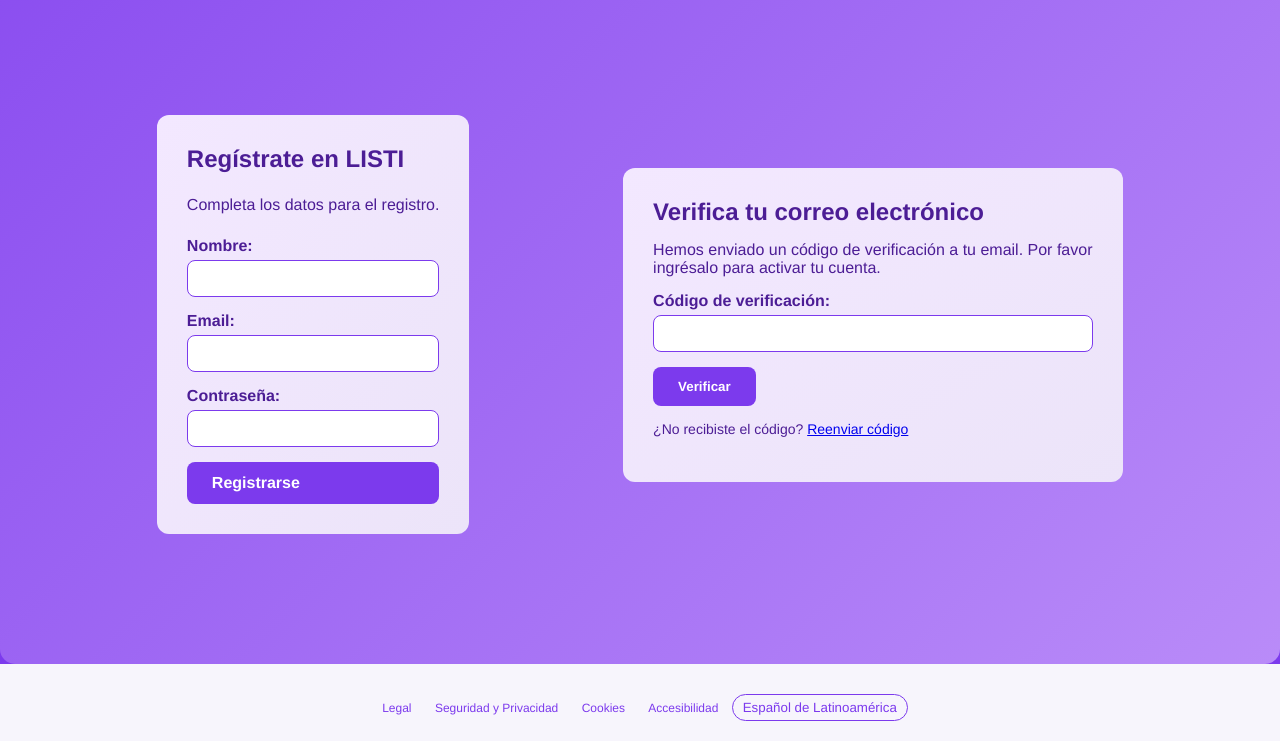
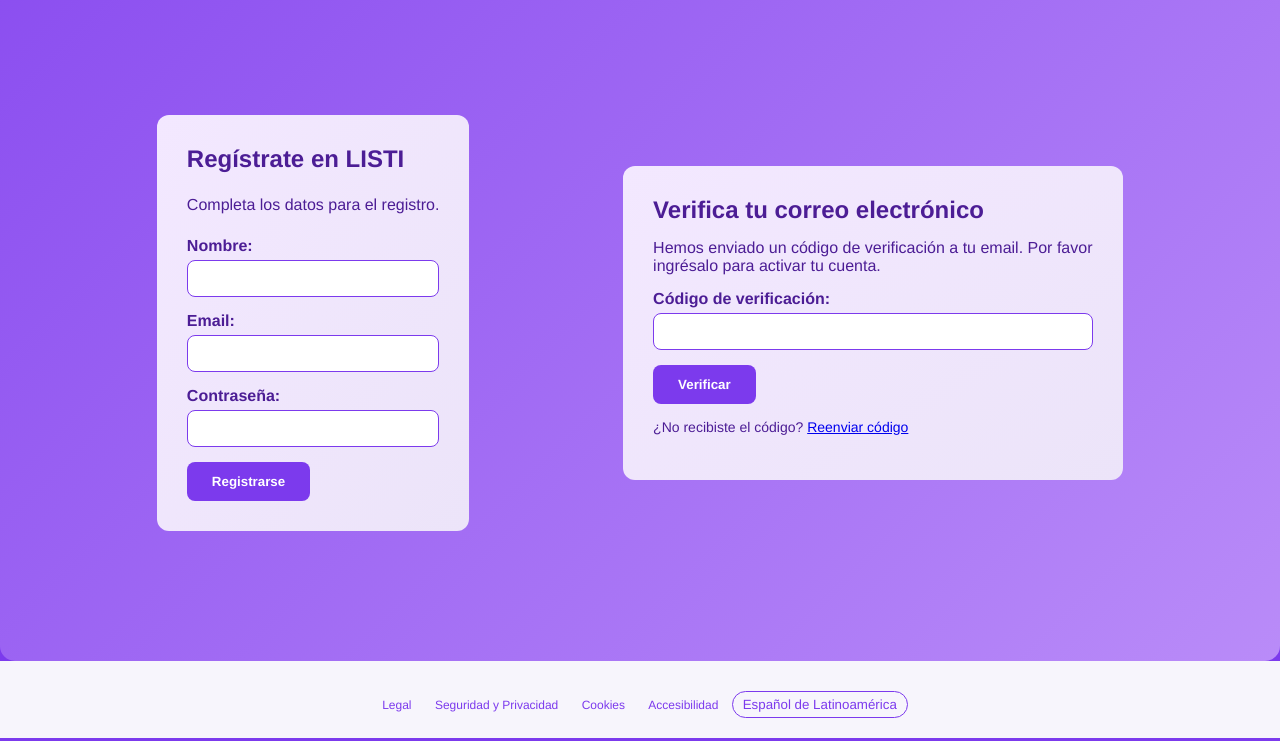
Before and after one commit to Cross765/Listi_web, a website: page sitio/paginas/registrarse.html in a window 1280 px wide. Shown: the part 71-812 px from the top of the page. Drawn offline with Linux system fonts and the light colour scheme.

Commit message:
Add files via upload

```diff
--- a/sitio/paginas/registrarse.html
+++ b/sitio/paginas/registrarse.html
@@ -36,7 +36,7 @@
         <label for="password">Contraseña:</label>
         <input type="password" id="password" name="password" required>
 
-        <a href="#verificacion" class="download">Registrarse</a>
+         <button type="submit" class="download">Registrarse</button>
       </form>
     </section>
 
@@ -87,7 +87,5 @@
 </script>
 
 
-
 </body>
-
 </html>
```
